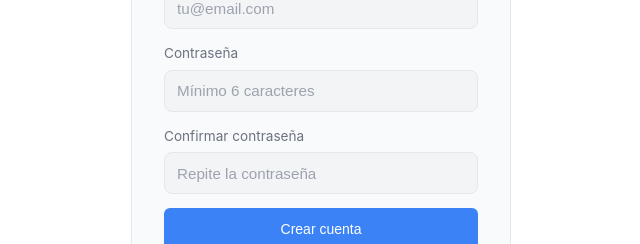
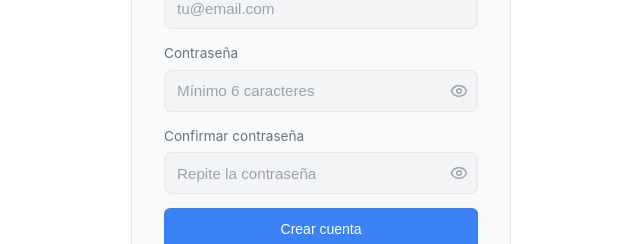
Before and after one commit to HugoX2003/nisira-assistant, a React (Create React App) app in the folder frontend/: page /login in a window 1280 px wide. Both pictures are taken after a click on the button "Crear cuenta nueva". Shown: the part 358-602 px from the top of the page, without its empty margins (319-959 px from the left). Built offline with nearby package versions, Linux system fonts and the light colour scheme; no server answers.

Commit message:
feat: agregar ojito mostrar/ocultar contraseña

```diff
--- a/frontend/src/components/Login.js
+++ b/frontend/src/components/Login.js
@@ -1,5 +1,5 @@
 import React, { useState } from 'react';
-import { Bot } from 'lucide-react';
+import { Bot, Eye, EyeOff } from 'lucide-react';
 import { login, tokenManager } from '../services/api';
 import '../styles/Login.css';
 
@@ -9,6 +9,7 @@ import '../styles/Login.css';
 export default function Login({ onLogin, onShowRegister }) {
   const [username, setUsername] = useState('');
   const [password, setPassword] = useState('');
+  const [showPassword, setShowPassword] = useState(false);
   const [error, setError] = useState('');
   const [loading, setLoading] = useState(false);
 
@@ -66,9 +67,10 @@ export default function Login({ onLogin, onShowRegister }) {
 
           <div className="form-group">
             <label className="form-label" htmlFor="password">Contraseña</label>
+            <div className="password-wrapper">
               <input
                 id="password"
-              type="password"
+                type={showPassword ? 'text' : 'password'}
                 className="form-input"
                 placeholder="Tu contraseña"
                 value={password}
@@ -76,6 +78,16 @@ export default function Login({ onLogin, onShowRegister }) {
                 disabled={loading}
                 autoComplete="current-password"
               />
+              <button
+                type="button"
+                className="btn-show-password"
+                onClick={() => setShowPassword(v => !v)}
+                tabIndex={-1}
+                aria-label={showPassword ? 'Ocultar contraseña' : 'Mostrar contraseña'}
+              >
+                {showPassword ? <EyeOff size={18} /> : <Eye size={18} />}
+              </button>
+            </div>
           </div>
 
           <button type="submit" className="btn btn-primary" disabled={loading}>
--- a/frontend/src/components/Register.js
+++ b/frontend/src/components/Register.js
@@ -1,5 +1,5 @@
 import React, { useState } from 'react';
-import { Sparkles } from 'lucide-react';
+import { Sparkles, Eye, EyeOff } from 'lucide-react';
 import { register } from '../services/api';
 import '../styles/Login.css';
 
@@ -13,6 +13,8 @@ export default function Register({ onRegister, onBackToLogin }) {
     password: '',
     confirmPassword: ''
   });
+  const [showPassword, setShowPassword] = useState(false);
+  const [showConfirmPassword, setShowConfirmPassword] = useState(false);
   const [error, setError] = useState('');
   const [success, setSuccess] = useState('');
   const [loading, setLoading] = useState(false);
@@ -106,30 +108,52 @@ export default function Register({ onRegister, onBackToLogin }) {
 
           <div className="form-group">
             <label className="form-label" htmlFor="password">Contraseña</label>
+            <div className="password-wrapper">
               <input
                 id="password"
                 name="password"
-              type="password"
+                type={showPassword ? 'text' : 'password'}
                 className="form-input"
                 placeholder="Mínimo 6 caracteres"
                 value={formData.password}
                 onChange={handleChange}
                 disabled={loading}
               />
+              <button
+                type="button"
+                className="btn-show-password"
+                onClick={() => setShowPassword(v => !v)}
+                tabIndex={-1}
+                aria-label={showPassword ? 'Ocultar contraseña' : 'Mostrar contraseña'}
+              >
+                {showPassword ? <EyeOff size={18} /> : <Eye size={18} />}
+              </button>
+            </div>
           </div>
 
           <div className="form-group">
             <label className="form-label" htmlFor="confirmPassword">Confirmar contraseña</label>
+            <div className="password-wrapper">
               <input
                 id="confirmPassword"
                 name="confirmPassword"
-              type="password"
+                type={showConfirmPassword ? 'text' : 'password'}
                 className="form-input"
                 placeholder="Repite la contraseña"
                 value={formData.confirmPassword}
                 onChange={handleChange}
                 disabled={loading}
               />
+              <button
+                type="button"
+                className="btn-show-password"
+                onClick={() => setShowConfirmPassword(v => !v)}
+                tabIndex={-1}
+                aria-label={showConfirmPassword ? 'Ocultar contraseña' : 'Mostrar contraseña'}
+              >
+                {showConfirmPassword ? <EyeOff size={18} /> : <Eye size={18} />}
+              </button>
+            </div>
           </div>
 
           <button type="submit" className="btn btn-primary" disabled={loading}>
--- a/frontend/src/styles/Login.css
+++ b/frontend/src/styles/Login.css
@@ -69,6 +69,33 @@
   color: var(--text);
   font-size: 0.95rem;
   transition: var(--transition);
+}
+
+.password-wrapper {
+  position: relative;
+  display: flex;
+  align-items: center;
+}
+
+.password-wrapper .form-input {
+  padding-right: 40px;
+}
+
+.btn-show-password {
+  position: absolute;
+  right: 10px;
+  background: transparent;
+  border: none;
+  color: var(--text-muted);
+  cursor: pointer;
+  display: flex;
+  align-items: center;
+  padding: 0;
+  transition: color var(--transition);
+}
+
+.btn-show-password:hover {
+  color: var(--text-secondary);
 }
 
 .form-input::placeholder {
```
Lines whose indentation alone changed are shown as unchanged.
